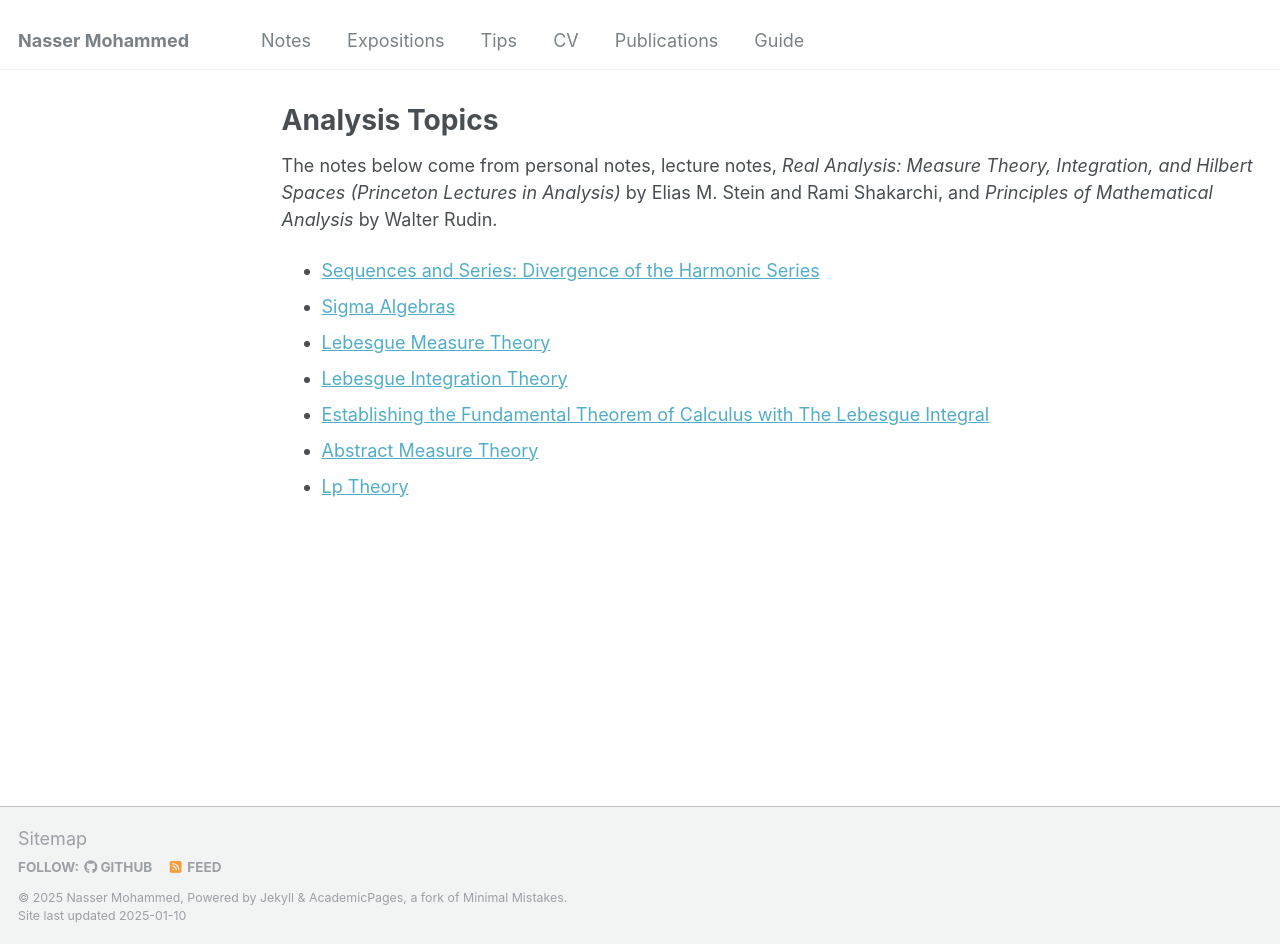
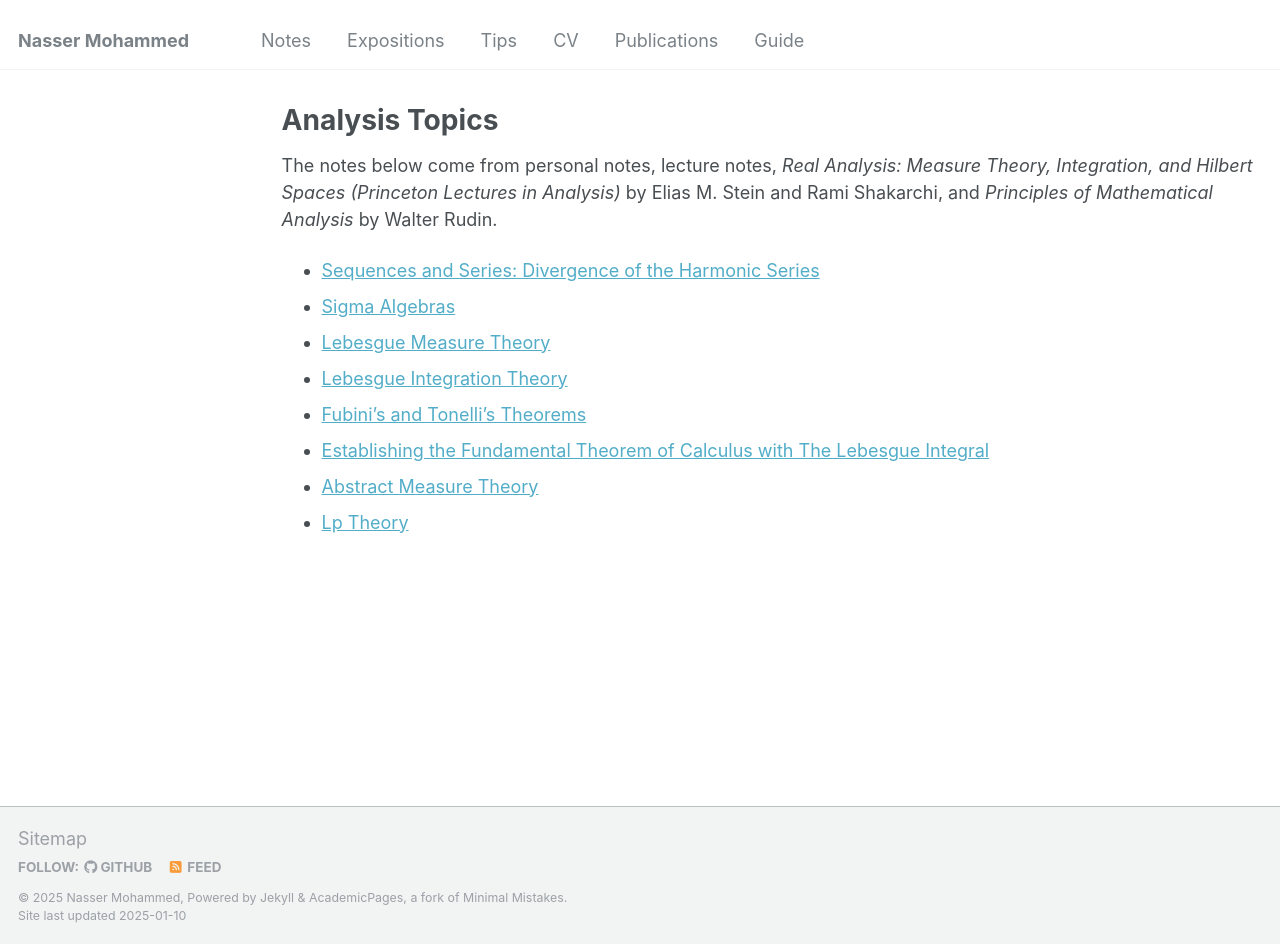
Before and after one commit to Nasser-Mohammed/Nasser-Mohammed.github.io, a Jekyll site: the page built from _pages/notes/analysis/nav.md, in a window 1280 px wide and 944 px high. Built offline with Jekyll 4.4.1, drawn with Linux system fonts in a browser that asks for light colours.

Commit message:
Update nav.md

```diff
--- a/_pages/notes/analysis/nav.md
+++ b/_pages/notes/analysis/nav.md
@@ -9,6 +9,7 @@ The notes below come from personal notes, lecture notes, *Real Analysis: Measure
 - [Sigma Algebras](sigmaAlgebras.md)
 - [Lebesgue Measure Theory](lebesguemeas.md)
 - [Lebesgue Integration Theory](lebintegral.md)
+- [Fubini's and Tonelli's Theorems](Fubini-Tonelli.md)
 - [Establishing the Fundamental Theorem of Calculus with The Lebesgue Integral](ftc.md)
 - [Abstract Measure Theory](abstractmeasure.md)
 - [Lp Theory](Lp-theory.md)
```
